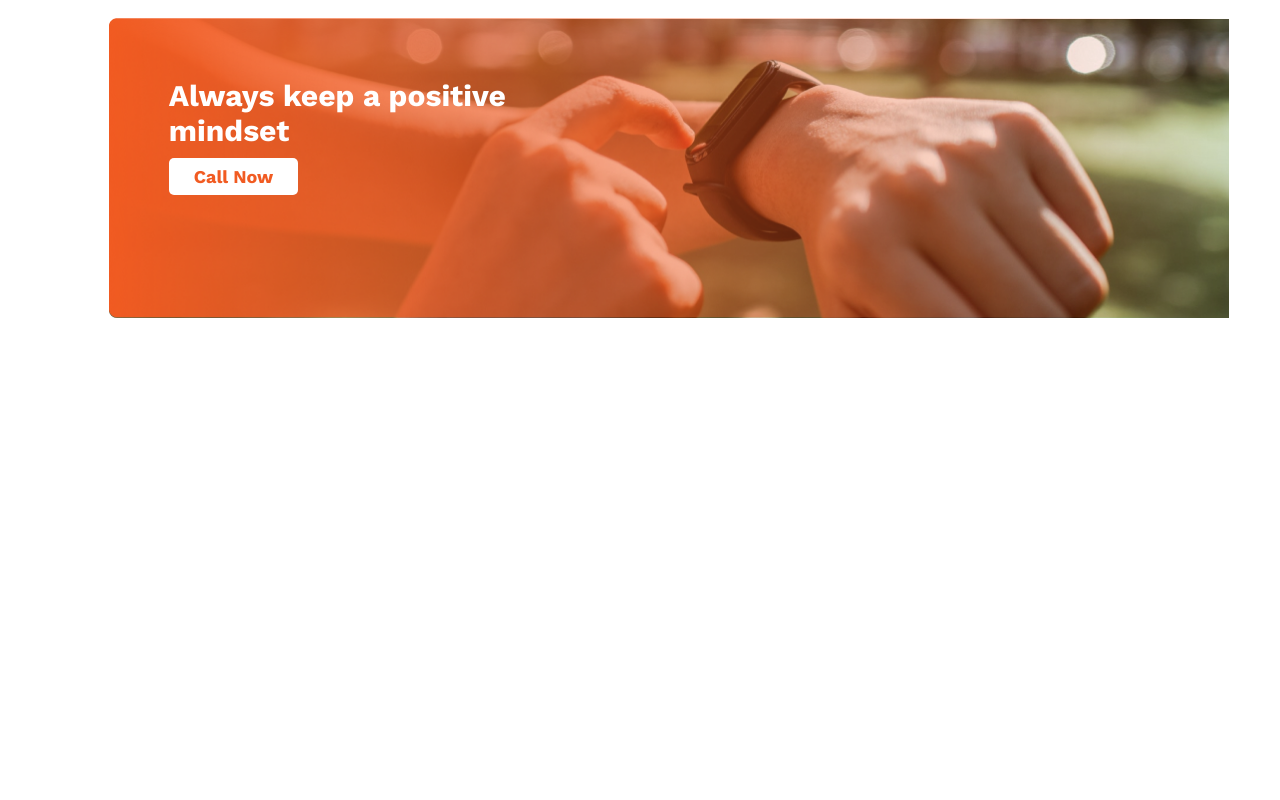
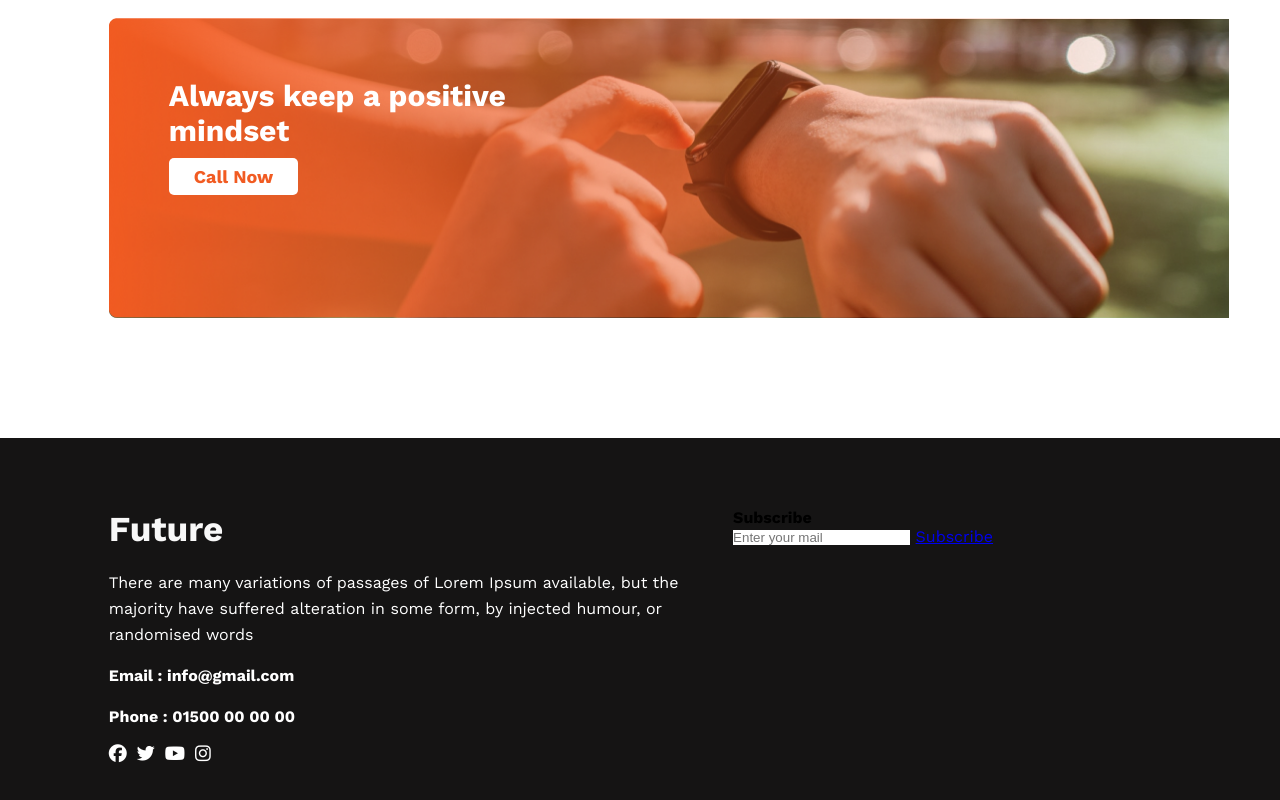
Before and after one commit to Momen1995/new-year-new-me, a plain HTML site: page index.html in a window 1280 px wide. Shown: the part 2003-2803 px from the top of the page. Before the commit the page ends 2441 px from the top, so only its background shows below. Drawn offline with nearby package versions, Linux system fonts and the light colour scheme.

Commit message:
footer section commit

```diff
--- a/index.html
+++ b/index.html
@@ -5,6 +5,7 @@
     <meta name="viewport" content="width=device-width, initial-scale=1.0">
     <title>First Project</title>
     <link rel="stylesheet" href="./style/style.css">
+    <script src="https://kit.fontawesome.com/f6ab4d6246.js" crossorigin="anonymous"></script>
 </head>
 <body>
     <!-- ========Header section=========== -->
@@ -75,6 +76,28 @@
     </section>
     </main>
     <!-- ==============Main========= -->
-    <footer></footer>
+    <footer>
+        <section class="container">
+            <div class="footer-sec">
+                <div class="future-sec">
+                    <h4>Future</h4>
+                    <p>There are many variations of passages of Lorem Ipsum available, but the majority have suffered alteration in some form, by injected humour, or randomised words</p>
+                    <p><strong>Email : info@gmail.com</strong></p>
+                    <p><strong>Phone : 01500 00 00 00</strong></p>
+                    <div class="icon">
+                        <i class="fa-brands fa-facebook"></i>
+                        <i class="fa-brands fa-twitter"></i>
+                        <i class="fa-brands fa-youtube"></i>
+                        <i class="fa-brands fa-instagram"></i>
+                    </div>
+                </div>
+                <div class="subscribe">
+                    <h4>Subscribe</h4>
+                    <input type="text" placeholder="Enter your mail">
+                    <a href="#" target="_blank">Subscribe</a>
+                </div>
+            </div>
+        </section>
+    </footer>
 </body>
 </html>
--- a/style/style.css
+++ b/style/style.css
@@ -188,3 +188,44 @@ main{
 }
 
 /* ==========================footer start======================= */
+
+footer{
+    background-color: #151414;
+    width: 100%;
+    height: 450px;
+}
+
+.footer-sec{
+    display: flex;
+    gap:40px;
+    padding-top: 70px;
+}
+
+.future-sec{
+    width:55%;
+}
+
+.future-sec h4{
+    color: #F8F8F8;
+    font-size: 35px;
+    font-style: normal;
+    font-weight: 700;
+    line-height: normal;
+    margin-bottom: 20px;
+}
+
+.future-sec p{
+    color: #FFF;
+    font-size: 16px;
+    font-style: normal;
+    font-weight: 400;
+    line-height: 26px;
+    margin-bottom: 15px;
+}
+
+.icon{
+    display: flex;
+    gap:10px;
+    color:white;
+    font-size: 18px;
+}
```
